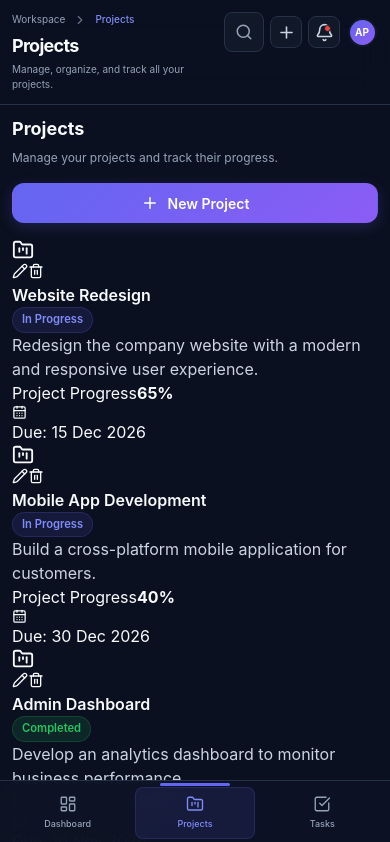
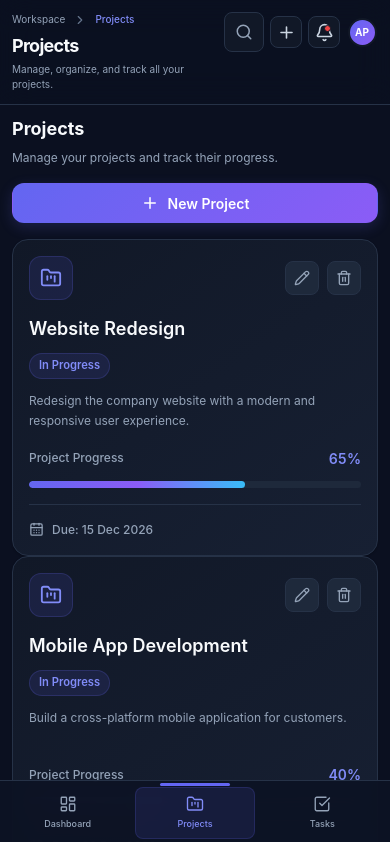
Before and after one commit to amolpawar24/ProjectFlow, a React (Vite) app: page /projects in a window 390 px wide. Shown: the top 842 px of the page. Built offline with nearby package versions, Linux system fonts and the light colour scheme.

Commit message:
feat: add styles for ProjectCard component with responsive design and hover effects

```diff
--- a/src/styles/pages/projects/components/_projectCard.css
+++ b/src/styles/pages/projects/components/_projectCard.css
@@ -0,0 +1,351 @@
+
+/* ========================================
+   PROJECTFLOW - PROJECT CARD
+======================================== */
+
+/* Card */
+
+.project-card {
+  display: flex;
+  flex-direction: column;
+  gap: var(--spacing-5);
+
+  min-width: 0;
+  padding: var(--spacing-5);
+
+  background: linear-gradient(
+    145deg,
+    var(--color-surface) 0%,
+    var(--color-surface-secondary) 100%
+  );
+
+  border: 1px solid var(--color-border);
+  border-radius: var(--radius-xl);
+
+  box-shadow: var(--shadow-sm);
+
+  transition:
+    transform var(--transition-normal),
+    border-color var(--transition-normal),
+    box-shadow var(--transition-normal);
+}
+
+.project-card:hover {
+  transform: translateY(-4px);
+  border-color: rgba(99, 102, 241, 0.55);
+  box-shadow: var(--shadow-lg);
+}
+
+/* ========================================
+   CARD HEADER
+======================================== */
+
+.project-card__header {
+  display: flex;
+  align-items: center;
+  justify-content: space-between;
+  gap: var(--spacing-3);
+}
+
+.project-card__icon {
+  display: flex;
+  align-items: center;
+  justify-content: center;
+
+  width: 48px;
+  height: 48px;
+  flex-shrink: 0;
+
+  color: var(--color-primary-light);
+
+  background: var(--color-primary-muted);
+  border: 1px solid rgba(99, 102, 241, 0.2);
+  border-radius: var(--radius-lg);
+}
+
+/* ========================================
+   CARD ACTIONS
+======================================== */
+
+.project-card__actions {
+  display: flex;
+  align-items: center;
+  gap: var(--spacing-2);
+}
+
+.project-card__action {
+  display: flex;
+  align-items: center;
+  justify-content: center;
+
+  width: 34px;
+  height: 34px;
+
+  padding: 0;
+
+  color: var(--color-text-muted);
+  background: var(--color-surface-elevated);
+
+  border: 1px solid var(--color-border);
+  border-radius: var(--radius-md);
+
+  cursor: pointer;
+
+  transition:
+    color var(--transition-fast),
+    background var(--transition-fast),
+    border-color var(--transition-fast),
+    transform var(--transition-fast);
+}
+
+.project-card__action:hover {
+  transform: translateY(-2px);
+}
+
+.project-card__action--edit:hover {
+  color: var(--color-primary-light);
+  background: var(--color-primary-muted);
+  border-color: var(--color-primary);
+}
+
+.project-card__action--delete:hover {
+  color: var(--color-danger);
+  background: var(--color-danger-bg);
+  border-color: var(--color-danger);
+}
+
+.project-card__action:focus-visible {
+  outline: 2px solid var(--color-primary);
+  outline-offset: 3px;
+}
+
+/* ========================================
+   PROJECT CONTENT
+======================================== */
+
+.project-card__content {
+  display: flex;
+  flex-direction: column;
+  gap: var(--spacing-3);
+
+  min-width: 0;
+}
+
+.project-card__title-row {
+  display: flex;
+  align-items: flex-start;
+  justify-content: space-between;
+  gap: var(--spacing-3);
+}
+
+.project-card__title {
+  min-width: 0;
+  margin: 0;
+
+  color: var(--color-text-primary);
+  font-size: var(--font-size-lg);
+  font-weight: var(--font-weight-semibold);
+  line-height: 1.4;
+
+  overflow-wrap: anywhere;
+}
+
+.project-card__description {
+  display: -webkit-box;
+  overflow: hidden;
+
+  margin: 0;
+
+  color: var(--color-text-muted);
+  font-size: var(--font-size-sm);
+  line-height: 1.7;
+
+  -webkit-line-clamp: 2;
+  -webkit-box-orient: vertical;
+
+  min-height: calc(1.7em * 2);
+}
+
+/* ========================================
+   PROJECT PROGRESS
+======================================== */
+
+.project-card__progress {
+  display: flex;
+  flex-direction: column;
+  gap: var(--spacing-3);
+}
+
+.project-card__progress-header {
+  display: flex;
+  align-items: center;
+  justify-content: space-between;
+  gap: var(--spacing-3);
+}
+
+.project-card__progress-header span {
+  color: var(--color-text-muted);
+  font-size: var(--font-size-xs);
+  font-weight: var(--font-weight-medium);
+}
+
+.project-card__progress-header strong {
+  color: var(--color-primary-light);
+  font-size: var(--font-size-sm);
+  font-weight: var(--font-weight-semibold);
+  font-variant-numeric: tabular-nums;
+}
+
+.project-card__progress-track {
+  width: 100%;
+  height: 7px;
+
+  overflow: hidden;
+
+  background: var(--color-surface-elevated);
+  border-radius: var(--radius-full);
+}
+
+.project-card__progress-fill {
+  height: 100%;
+  max-width: 100%;
+
+  background: linear-gradient(
+    90deg,
+    var(--color-primary),
+    var(--color-secondary),
+    var(--color-accent)
+  );
+
+  border-radius: var(--radius-full);
+
+  transition: width 500ms ease;
+}
+
+/* ========================================
+   CARD FOOTER
+======================================== */
+
+.project-card__footer {
+  display: flex;
+  align-items: center;
+  justify-content: space-between;
+  gap: var(--spacing-3);
+
+  padding-top: var(--spacing-4);
+
+  border-top: 1px solid var(--color-border);
+}
+
+.project-card__due-date {
+  display: flex;
+  align-items: center;
+  gap: var(--spacing-2);
+
+  min-width: 0;
+
+  color: var(--color-text-muted);
+  font-size: var(--font-size-xs);
+  font-weight: var(--font-weight-medium);
+}
+
+.project-card__due-date svg {
+  flex-shrink: 0;
+}
+
+.project-card__due-date--overdue {
+  color: var(--color-danger);
+}
+
+/* ========================================
+   RESPONSIVE BREAKPOINTS
+======================================== */
+
+/* Large Desktop: 1400px and above */
+
+@media (min-width: 1400px) {
+  .project-card {
+    padding: var(--spacing-6);
+    gap: var(--spacing-5);
+  }
+}
+
+/* Desktop: 1200px to 1399px */
+
+@media (max-width: 1399px) {
+  .project-card {
+    padding: var(--spacing-5);
+  }
+}
+
+/* Small Desktop: 992px to 1199px */
+
+@media (max-width: 1199px) {
+  .project-card {
+    gap: var(--spacing-4);
+  }
+
+  .project-card__title {
+    font-size: var(--font-size-base);
+  }
+}
+
+/* Tablet: 768px to 991px */
+
+@media (max-width: 991px) {
+  .project-card {
+    padding: var(--spacing-4);
+  }
+
+  .project-card__icon {
+    width: 44px;
+    height: 44px;
+  }
+}
+
+/* Mobile: 576px to 767px */
+
+@media (max-width: 767px) {
+  .project-card {
+    gap: var(--spacing-4);
+  }
+
+  .project-card__title-row {
+    flex-wrap: wrap;
+  }
+}
+
+/* Small Mobile: 480px to 575px */
+
+@media (max-width: 575px) {
+  .project-card {
+    padding: var(--spacing-5);
+  }
+
+  .project-card__title {
+    font-size: var(--font-size-lg);
+  }
+}
+
+/* Extra Small: 320px to 479px */
+
+@media (max-width: 479px) {
+  .project-card {
+    padding: var(--spacing-4);
+    gap: var(--spacing-4);
+  }
+
+  .project-card__footer {
+    align-items: flex-start;
+    flex-direction: column;
+  }
+
+  .project-card__title-row {
+    flex-direction: column;
+    align-items: flex-start;
+  }
+
+  .project-card__description {
+    font-size: var(--font-size-xs);
+  }
+}
```
